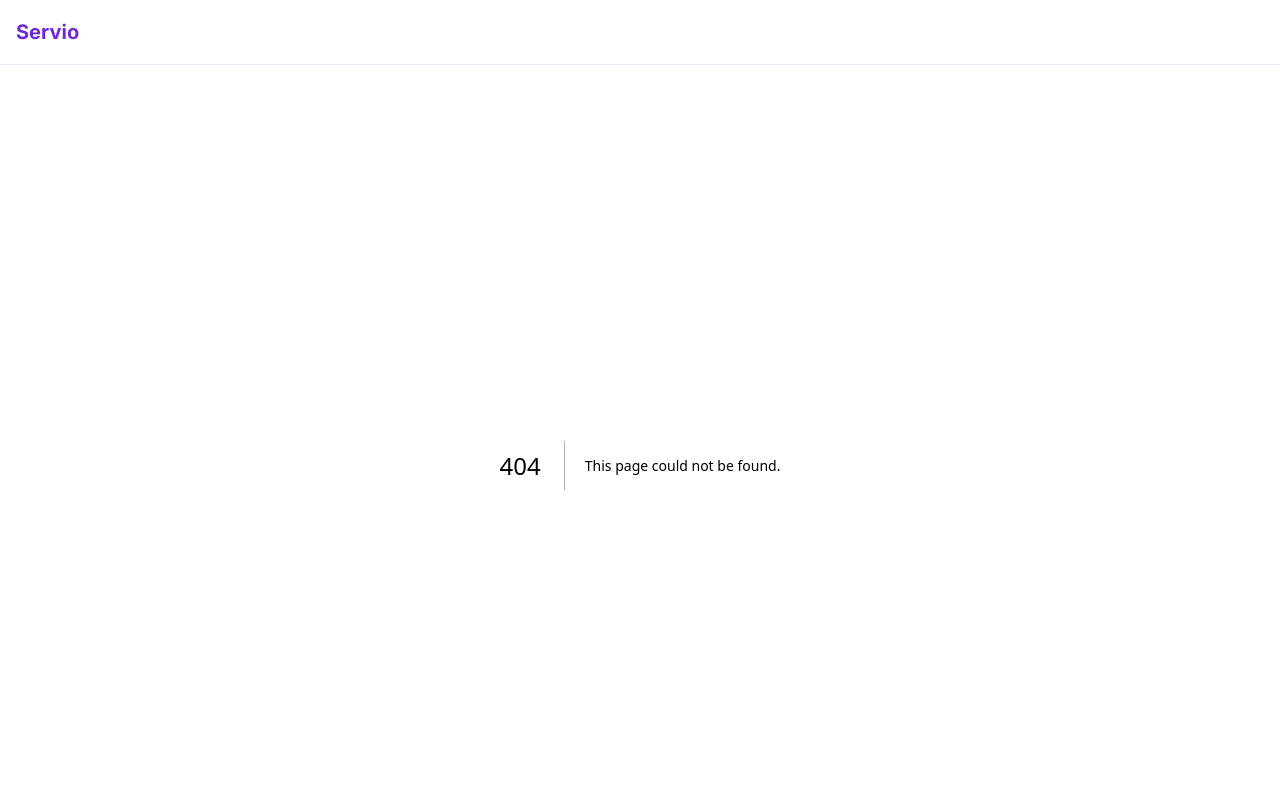
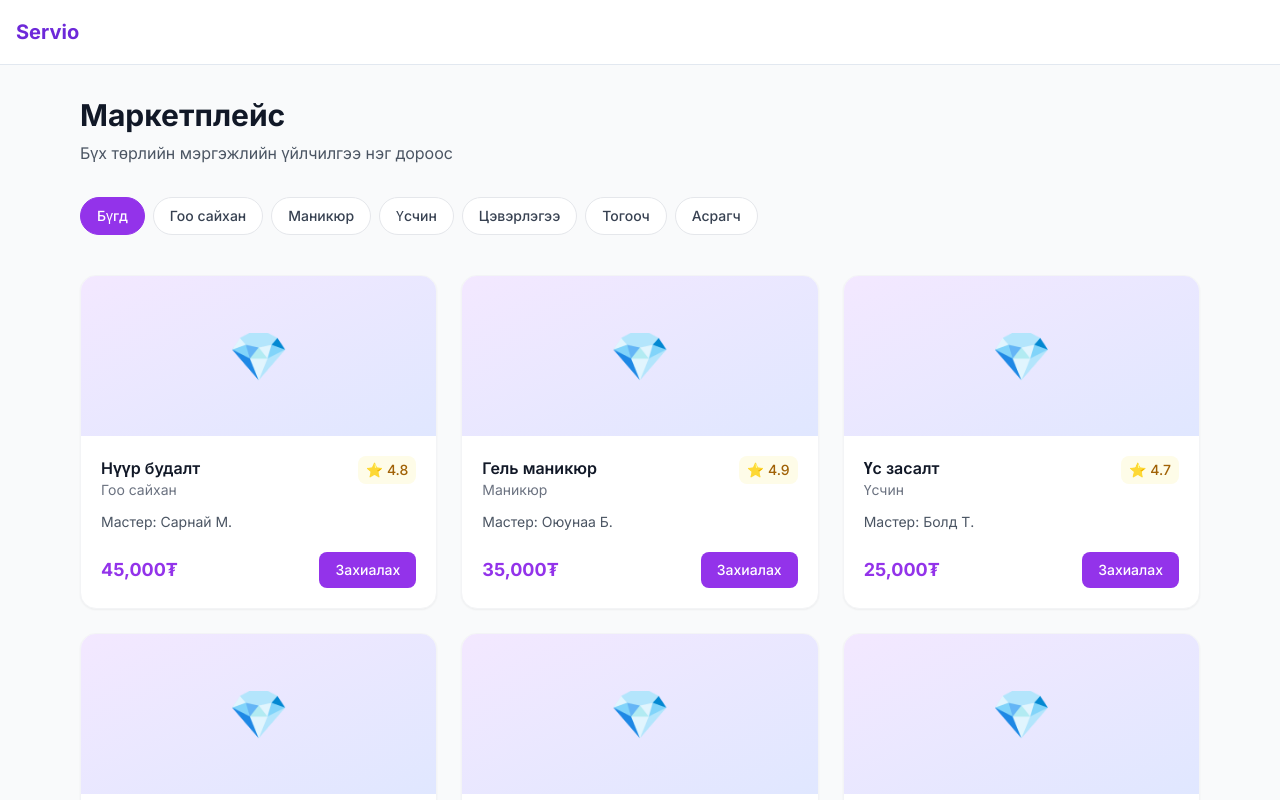
Before and after one commit to mungunsuld0618/servio, a Next.js app: page /marketplace in a window 1280 px wide. Before the commit this address had no page. Shown: the top 800 px of the page. Built offline with nearby package versions, Linux system fonts and the light colour scheme.

Commit message:
Create page.tsx

```diff
--- /dev/null
+++ b/app/marketplace/page.tsx
@@ -0,0 +1,53 @@
+import Link from 'next/link';
+
+const services = [
+  { id: 1, name: 'Нүүр будалт', category: 'Гоо сайхан', price: 45000, rating: 4.8, provider: 'Сарнай М.' },
+  { id: 2, name: 'Гель маникюр', category: 'Маникюр', price: 35000, rating: 4.9, provider: 'Оюунаа Б.' },
+  { id: 3, name: 'Үс засалт', category: 'Үсчин', price: 25000, rating: 4.7, provider: 'Болд Т.' },
+  { id: 4, name: 'Гэр цэвэрлэгээ', category: 'Цэвэрлэгээ', price: 60000, rating: 4.6, provider: 'CleanPro' },
+  { id: 5, name: 'Хоол бэлтгэл', category: 'Тогооч', price: 80000, rating: 4.9, provider: 'Ганаа Д.' },
+  { id: 6, name: 'Хүүхэд асрах', category: 'Асрагч', price: 40000, rating: 4.5, provider: 'Цэцэг Н.' },
+];
+
+const categories = ['Бүгд', 'Гоо сайхан', 'Маникюр', 'Үсчин', 'Цэвэрлэгээ', 'Тогооч', 'Асрагч'];
+
+export default function MarketplacePage() {
+  return (
+    <div className="min-h-screen bg-gray-50">
+      <div className="max-w-6xl mx-auto px-4 py-8">
+        <h1 className="text-3xl font-bold text-gray-900 mb-2">Маркетплейс</h1>
+        <p className="text-gray-600 mb-8">Бүх төрлийн мэргэжлийн үйлчилгээ нэг дороос</p>
+        <div className="flex gap-2 mb-8 overflow-x-auto pb-2">
+          {categories.map((cat) => (
+            <button key={cat} className="px-4 py-2 rounded-full text-sm font-medium whitespace-nowrap bg-white border border-gray-200 text-gray-700 hover:bg-purple-50 hover:border-purple-300 transition-colors first:bg-purple-600 first:text-white first:border-purple-600">
+              {cat}
+            </button>
+          ))}
+        </div>
+        <div className="grid sm:grid-cols-2 lg:grid-cols-3 gap-6">
+          {services.map((s) => (
+            <div key={s.id} className="bg-white rounded-2xl shadow-sm border border-gray-100 overflow-hidden hover:shadow-md transition-shadow">
+              <div className="h-40 bg-gradient-to-br from-purple-100 to-indigo-100 flex items-center justify-center">
+                <span className="text-5xl">{"\u{1F48E}"}</span>
+              </div>
+              <div className="p-5 space-y-3">
+                <div className="flex justify-between items-start">
+                  <div>
+                    <h3 className="font-semibold text-gray-900">{s.name}</h3>
+                    <p className="text-sm text-gray-500">{s.category}</p>
+                  </div>
+                  <span className="text-sm font-medium bg-yellow-50 text-yellow-700 px-2 py-1 rounded-lg">{"\u2B50"} {s.rating}</span>
+                </div>
+                <p className="text-sm text-gray-600">Мастер: {s.provider}</p>
+                <div className="flex justify-between items-center pt-2">
+                  <span className="text-lg font-bold text-purple-600">{s.price.toLocaleString()}₮</span>
+                  <Link href="/dashboard" className="px-4 py-2 bg-purple-600 text-white text-sm font-medium rounded-lg hover:bg-purple-700 transition-colors">Захиалах</Link>
+                </div>
+              </div>
+            </div>
+          ))}
+        </div>
+      </div>
+    </div>
+  );
+}
```
